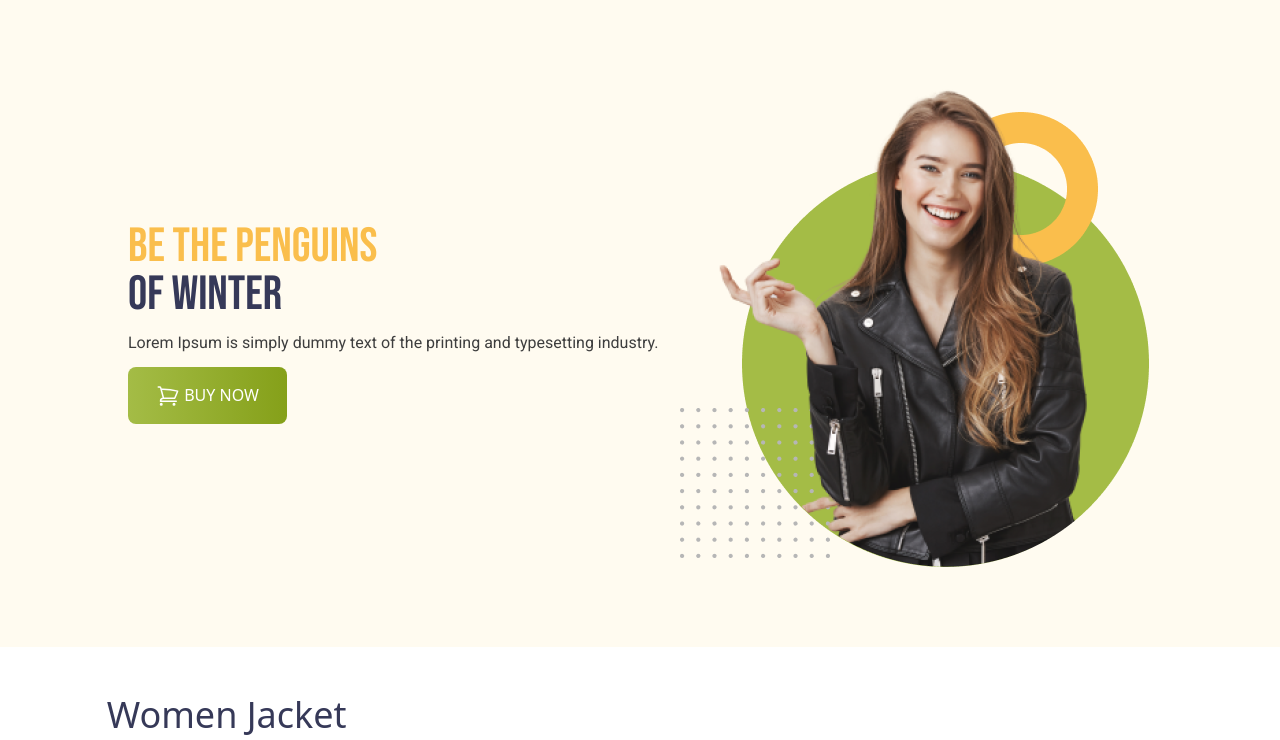
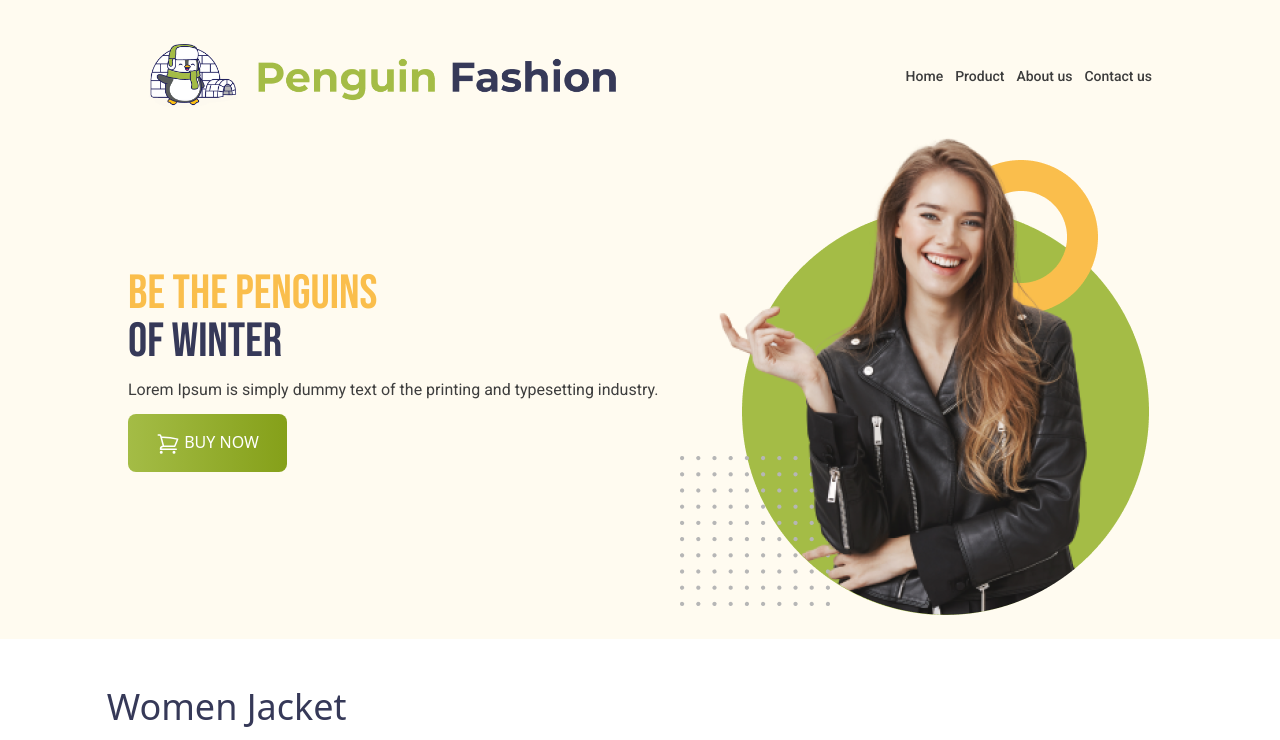
Before and after one commit to Kayum-Ali/penguin-fashion-website, a plain HTML site: page index.html in a window 1280 px wide. Shown: the top 740 px of the page. Drawn offline with nearby package versions, Linux system fonts and the light colour scheme.

Commit message:
nav bar done

```diff
--- a/index.html
+++ b/index.html
@@ -10,6 +10,7 @@
     <link
         href="https://fonts.googleapis.com/css2?family=Bebas+Neue&family=Montserrat:wght@700&family=Roboto:wght@400;500;700;900&display=swap"
         rel="stylesheet">
+        <link rel="stylesheet" href=" https://cdnjs.cloudflare.com/ajax/libs/font-awesome/6.5.1/css/all.min.css">
     <script src="https://cdn.tailwindcss.com"></script>
 
 
@@ -26,14 +27,37 @@
             font-family: 'Montserrat', sans-serif;
 
         }
+       @media screen and (max-width: 576px) {
+                .hide{
+                    display: none;
+                }
+       }
+       @media screen and (min-width:577px) and (max-width:740px) {
+               .icon{
+                display: none;
+               }
+       }
     </style>
 </head>
 
 <body>
-    <header class="bg-[#FFFBF0] py-20 px-4 md:px-32">
+    <header class="bg-[#FFFBF0] py-6 px-4 md:px-32">
         <!-- ---Nav section -->
-        <nav>
+        <nav class="flex justify-between items-center m-9 md:m-0 text-2xl">
+            <div class="w-3/4 md:w-1/2 p-5">
+                    <img " src="icons/logo.png" alt="">
+            </div>
 
+            <div class="">
+                <ul class="flex gap-3 font-roboto font-medium text-[#3C3C3C] text-sm ">
+                    <li class="hide"><a href="">Home</a></li>
+                    <li class="hide" ><a href="">Product</a></li>
+                    <li class="hide" ><a href="">About us</a></li>
+                    <li class="hide" ><a href="">Contact us</a></li>
+                    <li class="icon md:hidden"> <i class="fa-solid fa-bars"></i></li>
+
+                </ul>
+            </div>
         </nav>
         <!-- --banner section -->
         <div class="flex flex-col md:flex-row justify-between items-center">
```
